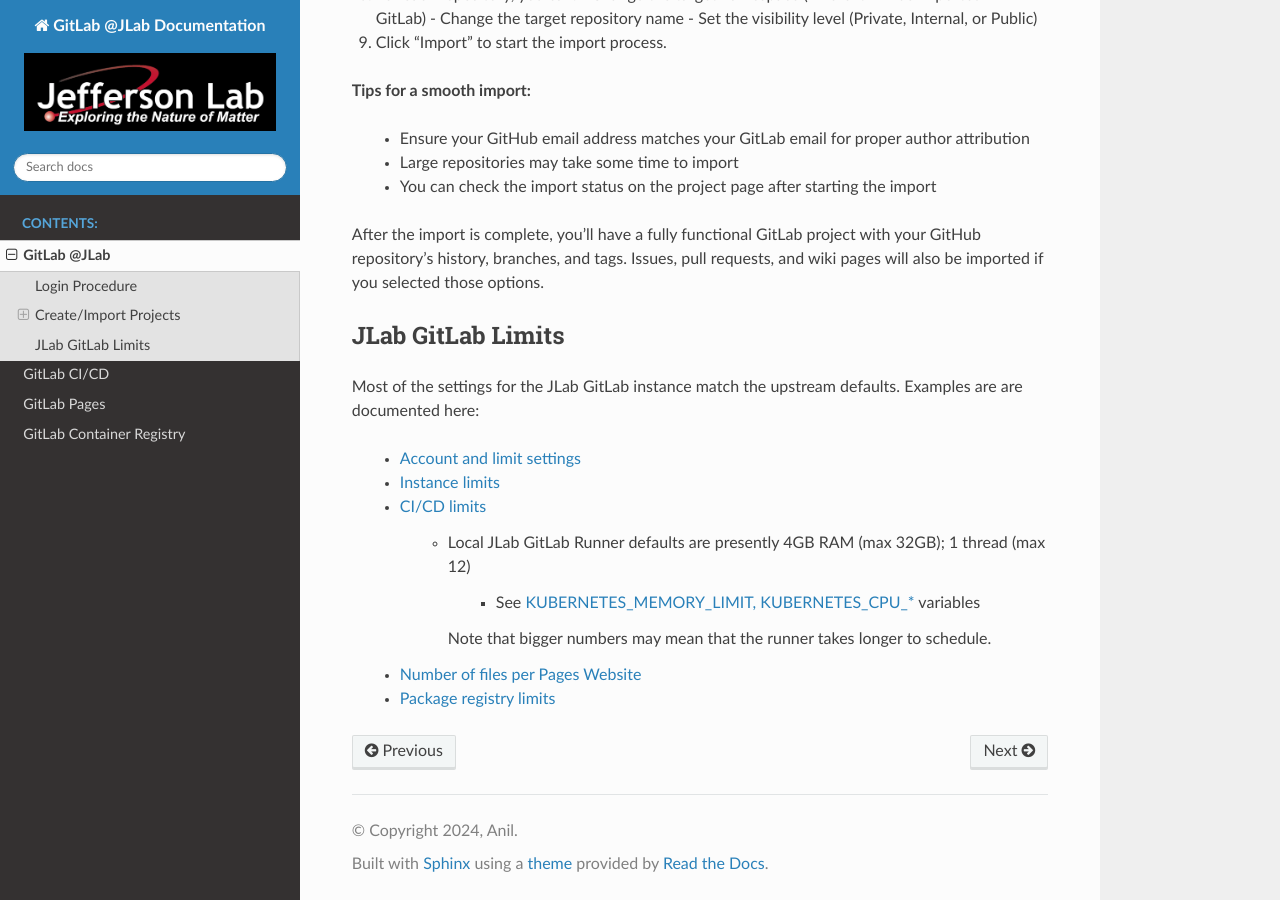
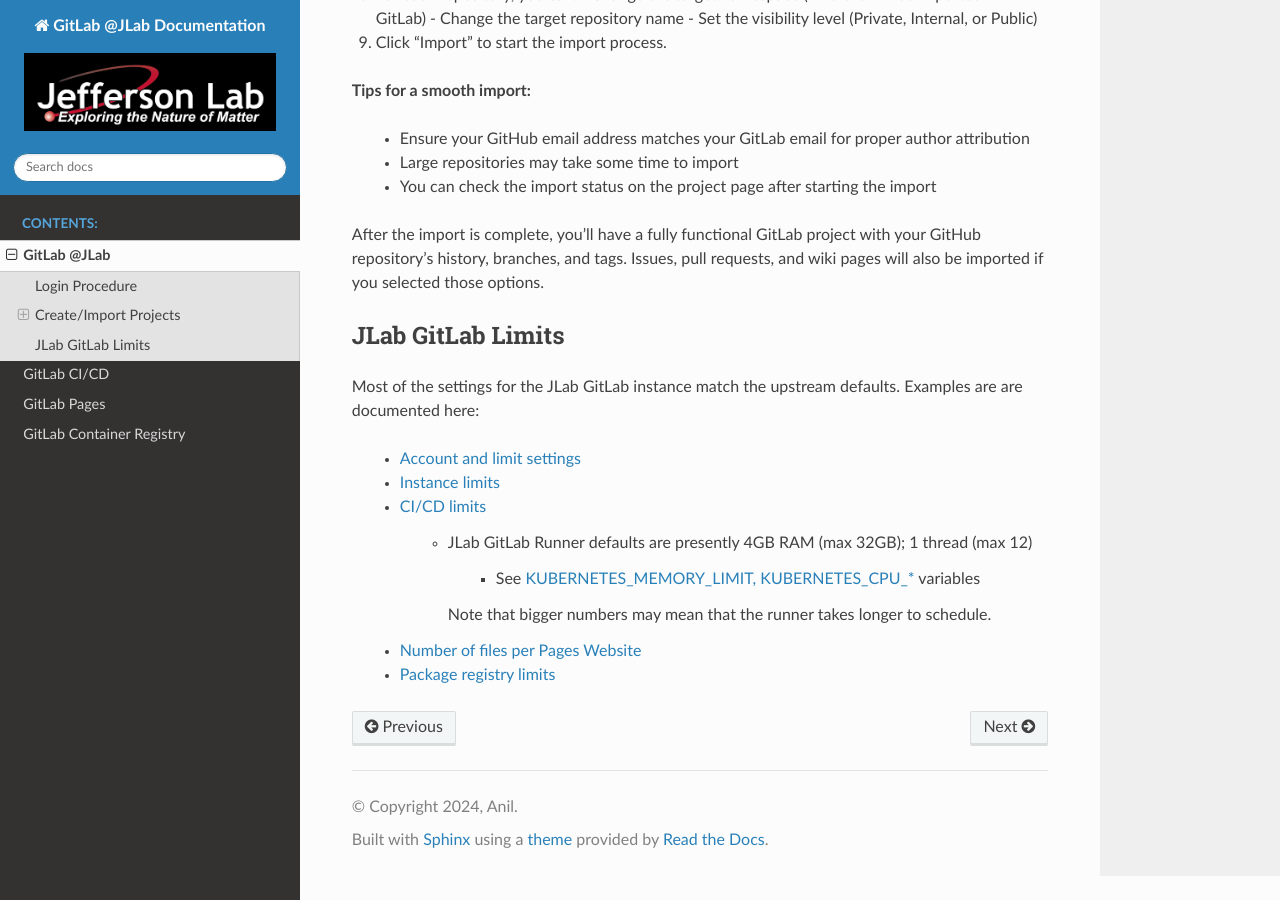
Before and after one commit to auraecosystem/jlab.org, a Sphinx documentation site: the page built from source/gitlab.rst, in a window 1280 px wide and 900 px high, scrolled down 2859 px. Built offline with Sphinx 7.4.7 and the Read the Docs theme 3.1.0, drawn with Linux system fonts in a browser that asks for light colours.

Commit message:
shorten a line

```diff
--- a/source/gitlab.rst
+++ b/source/gitlab.rst
@@ -122,7 +122,7 @@
    - `Instance limits <https://docs.gitlab.com/ee/administration/instance_limits.html>`_
    - `CI/CD limits <https://docs.gitlab.com/ee/administration/instance_limits.html#cicd-limits>`_
 
-      - Local JLab GitLab Runner defaults are presently 4GB RAM (max 32GB); 1 thread (max 12)
+      - JLab GitLab Runner defaults are presently 4GB RAM (max 32GB); 1 thread (max 12)
 
           - See `KUBERNETES_MEMORY_LIMIT, KUBERNETES_CPU_* <https://docs.gitlab.com/runner/executors/kubernetes/#overwrite-container-resources>`_ variables
 
```
